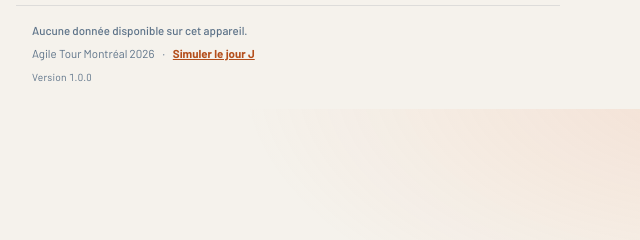
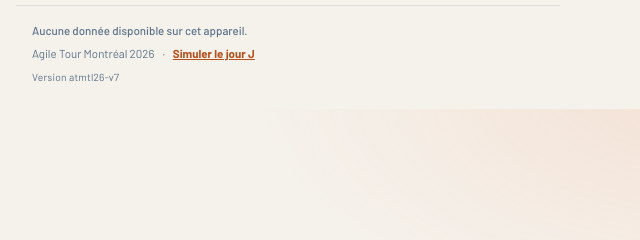
Before and after one commit to florianley/ATMTL-2026-benevoles, a plain HTML site: page index.html in a window 1280 px wide. Shown: the part 308-548 px from the top of the page, 352-992 px from the left. Drawn offline with nearby package versions, Linux system fonts and the light colour scheme; no server answers.

Commit message:
fix: aligner la version affichée sur VERSION du service worker
APP_VERSION vaut désormais atmtl26-v7, exactement comme const VERSION dans sw.js. Le README précise que les deux valeurs doivent être mises à jour ensemble.

```diff
--- a/index.html
+++ b/index.html
@@ -1048,7 +1048,7 @@ a{color:inherit;text-decoration:none}
     <span aria-hidden="true">·</span>
     <button type="button" class="link-btn" id="btn-sim">Simuler le jour J</button>
   </div>
-  <p class="app-version" id="app-version">Version 1.0.0</p>
+  <p class="app-version" id="app-version">Version atmtl26-v7</p>
 </footer>
 
 <div class="sheet-backdrop" id="sheet-backdrop" hidden></div>
@@ -1130,7 +1130,8 @@ a{color:inherit;text-decoration:none}
   var TZ         = 'America/Toronto';
   var EVENT_DATE = '2026-11-24';
   var EVENT_LABEL = 'Mardi 24 novembre 2026';
-  var APP_VERSION = '1.0.0';
+  // Doit rester identique à VERSION dans sw.js.
+  var APP_VERSION = 'atmtl26-v7';
 
   var CACHE_VERSION = 3;
   var K_SCHEDULE  = 'atmtl26:schedule:v3';
```
Also changed, not shown: 1 other file.
